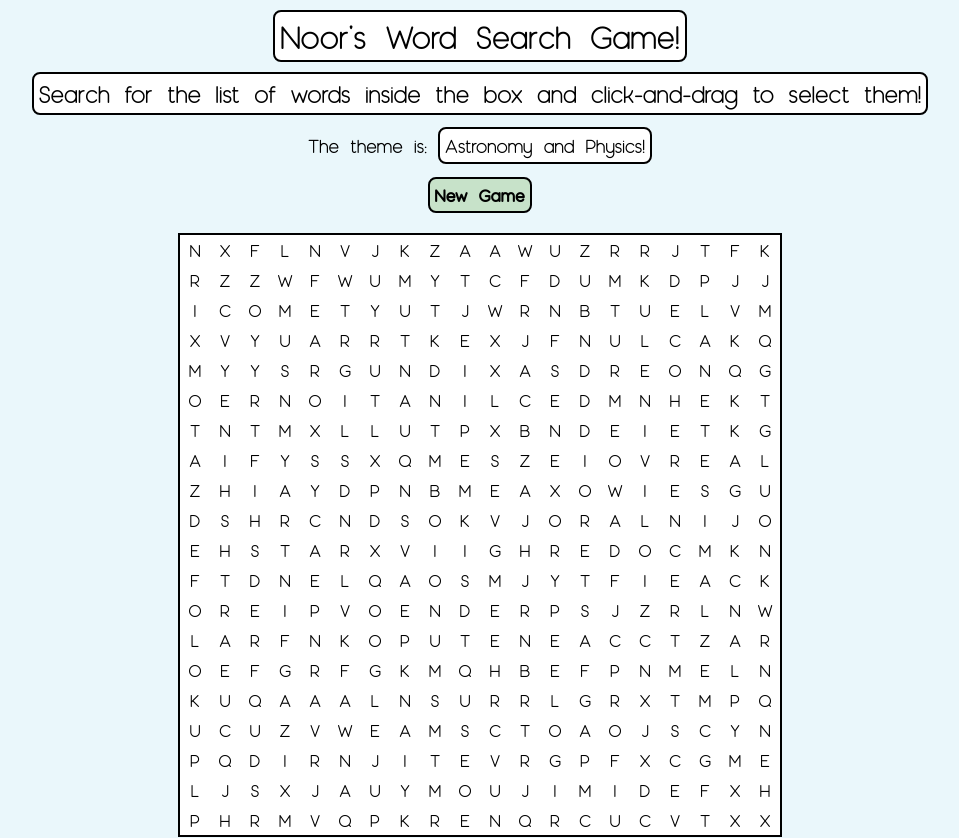
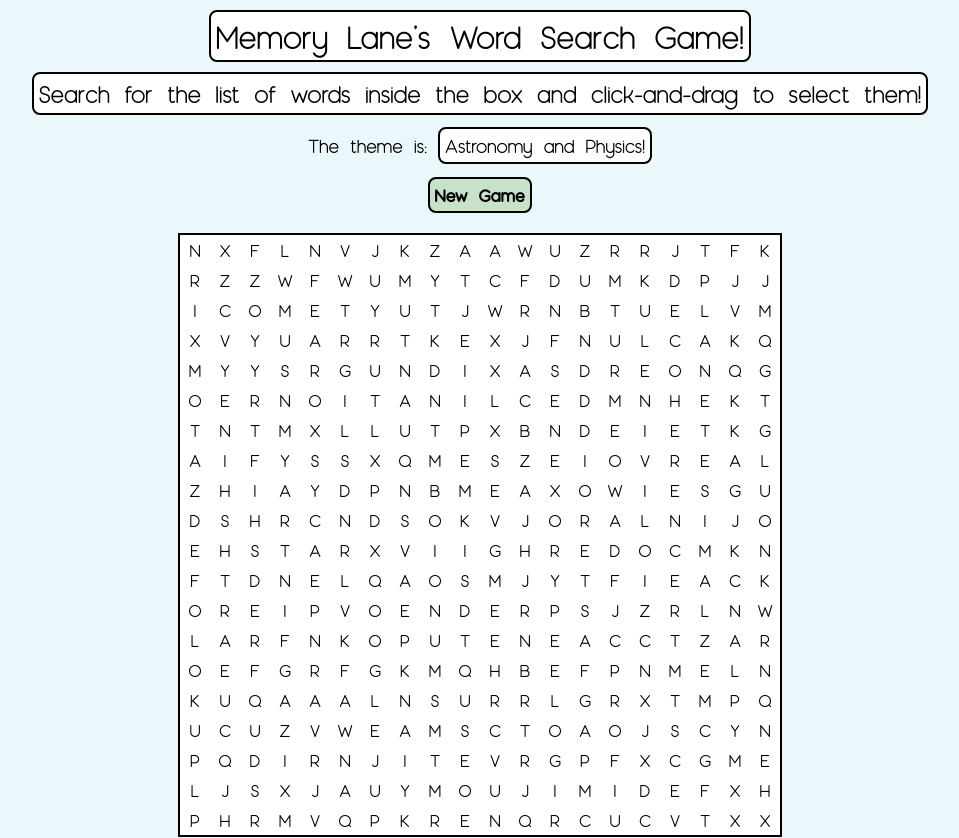
Before and after one commit to shiprasuvarna/Memory-Lane, a website: page games/wordsearch/wordsearch.html in a window 1280 px wide. Shown: the top 838 px of the page, without its empty margins (160-1119 px from the left). Drawn offline with nearby package versions, Linux system fonts and the light colour scheme.

Commit message:
Update wordsearch.html

```diff
--- a/games/wordsearch/wordsearch.html
+++ b/games/wordsearch/wordsearch.html
@@ -3,10 +3,10 @@
 <html>
 	<head>
 		<meta charset="utf-8">
-		<title>Noor's Word Search Game!</title>
+		<title>Memory Lane's Word Search Game!</title>
 	</head>
 	<body>
-		<h1>Noor's Word Search Game!</h1>
+		<h1>Memory Lane's Word Search Game!</h1>
 		<h2 id = "instructions"></h2>
 		<h3 id = "themeIntro">The theme is: <span id = "wordTheme"></span></h3>
 
```
